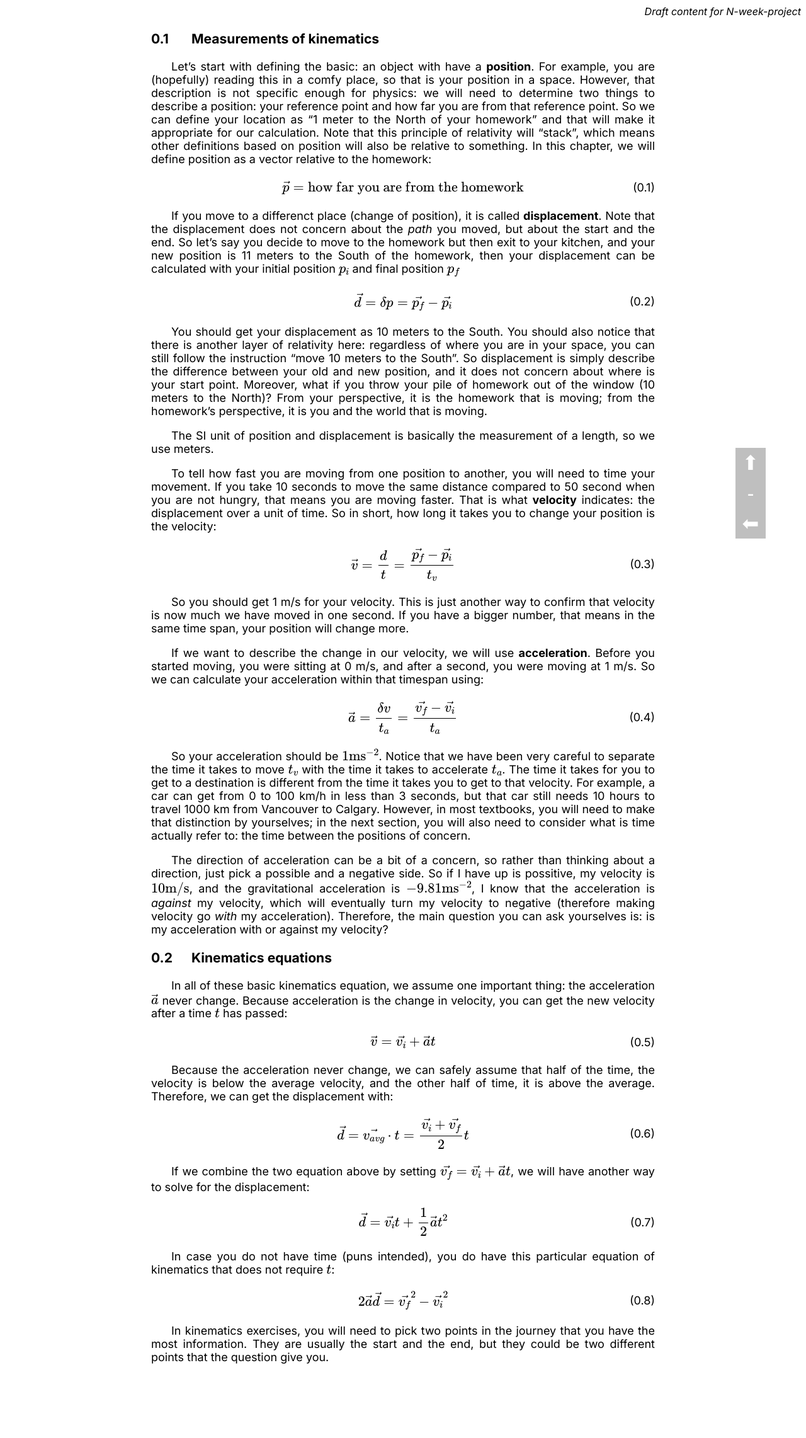
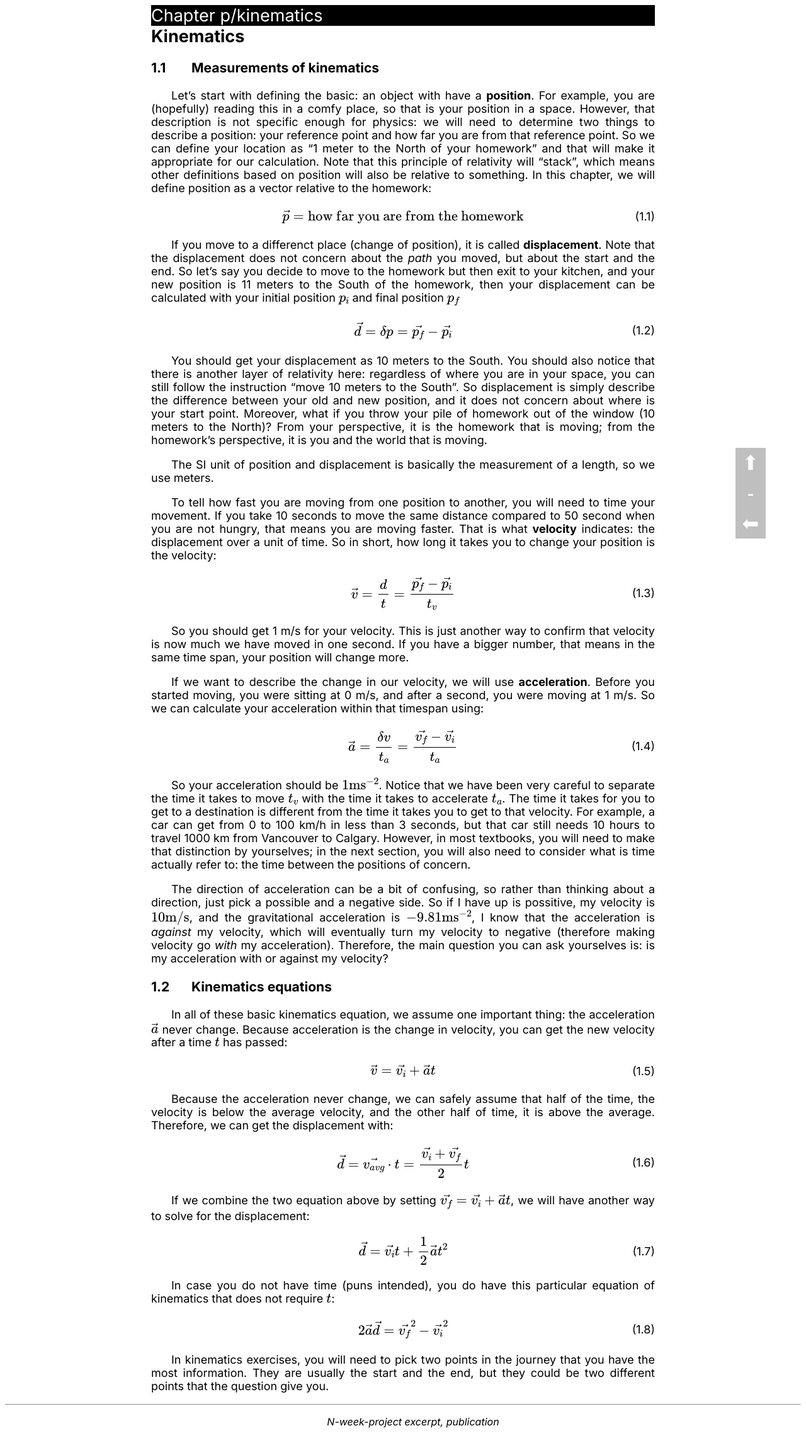
Before and after one commit to LukeNK/n-week-project, a Jekyll site: the page built from chapters/_p/kinematics.md, in a window 1280 px wide. Shown: the whole page at 63% size. Built offline with Jekyll 4.4.1, drawn with Linux system fonts in a browser that asks for light colours; before the commit the page ends 2183 px from its top, so only the background shows below that.

Commit message:
Adjust wording Publish two chapters

```diff
--- a/chapters/_p/kinematics.md
+++ b/chapters/_p/kinematics.md
@@ -1,5 +1,5 @@
 ---
-layout: draft
+layout: chapter
 title: Kinematics
 prerequisites:
     - m-vector-intro
@@ -34,7 +34,9 @@
 
 So your acceleration should be $1\text{m}\text{s}^{-2}$. Notice that we have been very careful to separate the time it takes to move $t_v$ with the time it takes to accelerate $t_a$. The time it takes for you to get to a destination is different from the time it takes you to get to that velocity. For example, a car can get from 0 to 100 km/h in less than 3 seconds, but that car still needs 10 hours to travel 1000 km from Vancouver to Calgary. However, in most textbooks, you will need to make that distinction by yourselves; in the next section, you will also need to consider what is time actually refer to: the time between the positions of concern.
 
-The direction of acceleration can be a bit of a concern, so rather than thinking about a direction, just pick a possible and a negative side. So if I have up is possitive,  my velocity is $10\text{m/s}$, and the gravitational acceleration is $-9.81\text{m}\text{s}^{-2}$, I know that the acceleration is _against_ my velocity, which will eventually turn my velocity to negative (therefore making velocity go _with_ my acceleration). Therefore, the main question you can ask yourselves is: is my acceleration with or against my velocity?
+The direction of acceleration can be a bit of confusing, so rather than thinking about a direction, just pick a possible and a negative side. So if I have up is possitive, my velocity is $10\text{m/s}$, and the gravitational acceleration is $-9.81\text{m}\text{s}^{-2}$, I know that the acceleration is _against_ my velocity, which will eventually turn my velocity to negative (therefore making velocity go _with_ my acceleration). Therefore, the main question you can ask yourselves is: is my acceleration with or against my velocity?
+
+<!-- The graph of distance and velocity when a is constant -->
 
 ### Kinematics equations
 In all of these basic kinematics equation, we assume one important thing: the acceleration $\vec{a}$ never change. Because acceleration is the change in velocity, you can get the new velocity after a time $t$ has passed:
@@ -58,5 +60,3 @@
 </eq>
 
 In kinematics exercises, you will need to pick two points in the journey that you have the most information. They are usually the start and the end, but they could be two different points that the question give you.
-
-<!-- ### Graph of kinematics functions -->
```
Also changed, not shown: chapters/_b/cells.md (+1 -1 lines).
